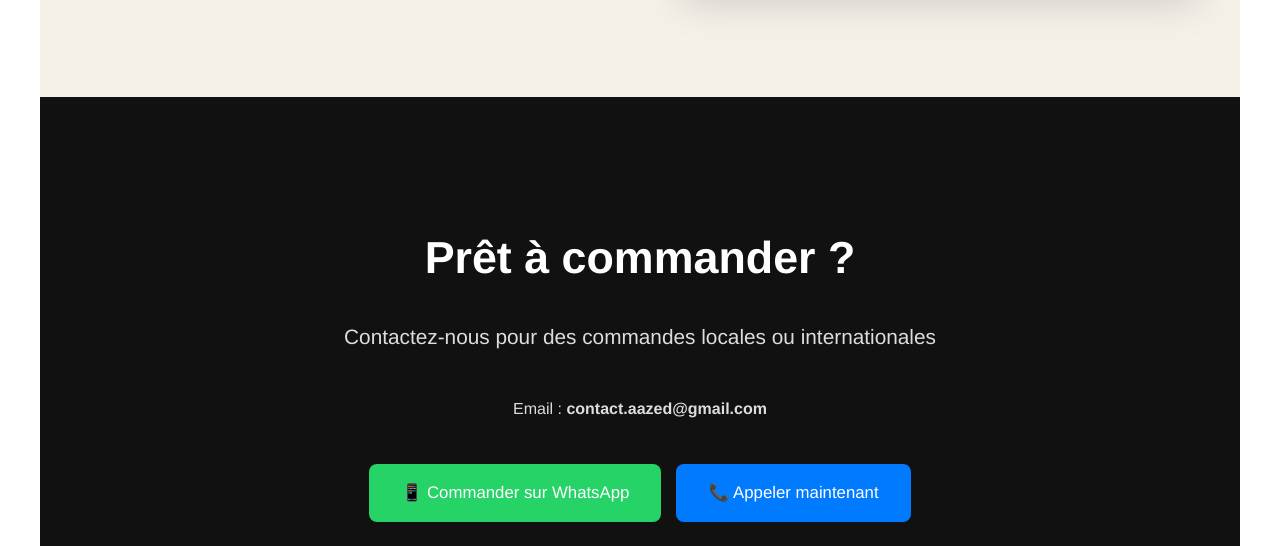
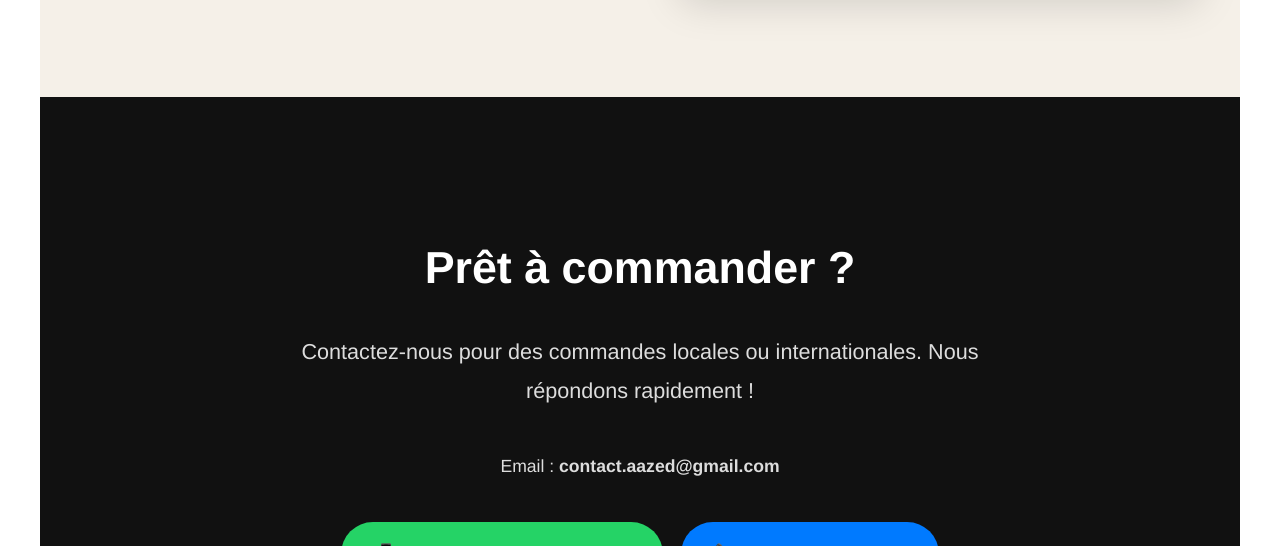
Before and after one commit to aazed-madagascar/AAZED, a plain HTML site: page index.html in a window 1280 px wide. Shown: the part 6551-7097 px from the top of the page. Drawn offline with Linux system fonts and the light colour scheme.

Commit message:
Add files via upload

```diff
--- a/index.html
+++ b/index.html
@@ -248,18 +248,18 @@
             display: flex;
             flex-wrap: wrap;
             justify-content: center;
-            gap: 15px;
-            margin-top: 30px;
+            gap: 18px;
+            margin-top: 35px;
         }
         .contact-btn {
             display: inline-flex;
             align-items: center;
-            gap: 10px;
-            padding: 14px 32px;
-            border-radius: 8px;
+            gap: 12px;
+            padding: 16px 34px;
+            border-radius: 50px;
             text-decoration: none;
-            font-weight: 500;
-            font-size: 1.05rem;
+            font-weight: 600;
+            font-size: 1.1rem;
             transition: all 0.3s;
         }
         .whatsapp-btn {
@@ -271,7 +271,7 @@
             color: white;
         }
         .contact-btn:hover {
-            transform: translateY(-3px);
+            transform: translateY(-4px);
             box-shadow: 0 10px 25px rgba(0,0,0,0.25);
         }
 
@@ -477,13 +477,16 @@
         </div>
     </section>
 
-    <!-- CONTACT - Amélioré avec boutons Appel + WhatsApp -->
-    <section id="contact" style="background: #111; color: #ddd; text-align: center; padding: 120px 40px;">
-        <h2 style="color:white;">Prêt à commander ?</h2>
-        <p style="font-size:1.3rem; max-width:700px; margin:0 auto 40px;">
-            Contactez-nous pour des commandes locales ou internationales
+    <!-- CONTACT - VERSION AMÉLIORÉE -->
+    <section id="contact" style="background: #111; color: #ddd; text-align: center; padding: 130px 40px;">
+        <h2 style="color:white; margin-bottom: 25px;">Prêt à commander ?</h2>
+        <p style="font-size:1.35rem; max-width:720px; margin:0 auto 40px;">
+            Contactez-nous pour des commandes locales ou internationales.
+            Nous répondons rapidement !
         </p>
-        <p style="margin-bottom: 40px;">Email : <strong>contact.aazed@gmail.com</strong></p>
+        <p style="margin-bottom: 40px; font-size:1.1rem;">
+            Email : <strong>contact.aazed@gmail.com</strong>
+        </p>
 
         <div class="contact-buttons">
             <!-- Bouton WhatsApp -->
@@ -491,7 +494,7 @@
                 📱 Commander sur WhatsApp
             </a>
 
-            <!-- Bouton Appel Téléphonique -->
+            <!-- Bouton Appel -->
             <a href="tel:+261389577769" class="contact-btn call-btn">
                 📞 Appeler maintenant
             </a>
@@ -500,8 +503,8 @@
         <!-- Bouton Facebook -->
         <a href="https://www.facebook.com/profile.php?id=100093718592100"
            target="_blank"
-           style="display: inline-flex; align-items: center; gap: 10px; padding: 12px 30px; background: #1877F2; color: white; text-decoration: none; border-radius: 8px; margin-top: 30px;">
-            <svg xmlns="http://www.w3.org/2000/svg" viewBox="0 0 24 24" fill="currentColor" width="24" height="24">
+           style="display: inline-flex; align-items: center; gap: 10px; margin-top: 35px; padding: 12px 30px; background: #1877F2; color: white; text-decoration: none; border-radius: 8px;">
+            <svg xmlns="http://www.w3.org/2000/svg" width="26" height="26" viewBox="0 0 24 24" fill="currentColor">
                 <path d="M18 2h-3a5 5 0 0 0-5 5v3H7v4h3v8h4v-8h3l1-4h-4V7a1 1 0 0 1 1-1h3z"/>
             </svg>
             Suivez-nous sur Facebook
```
